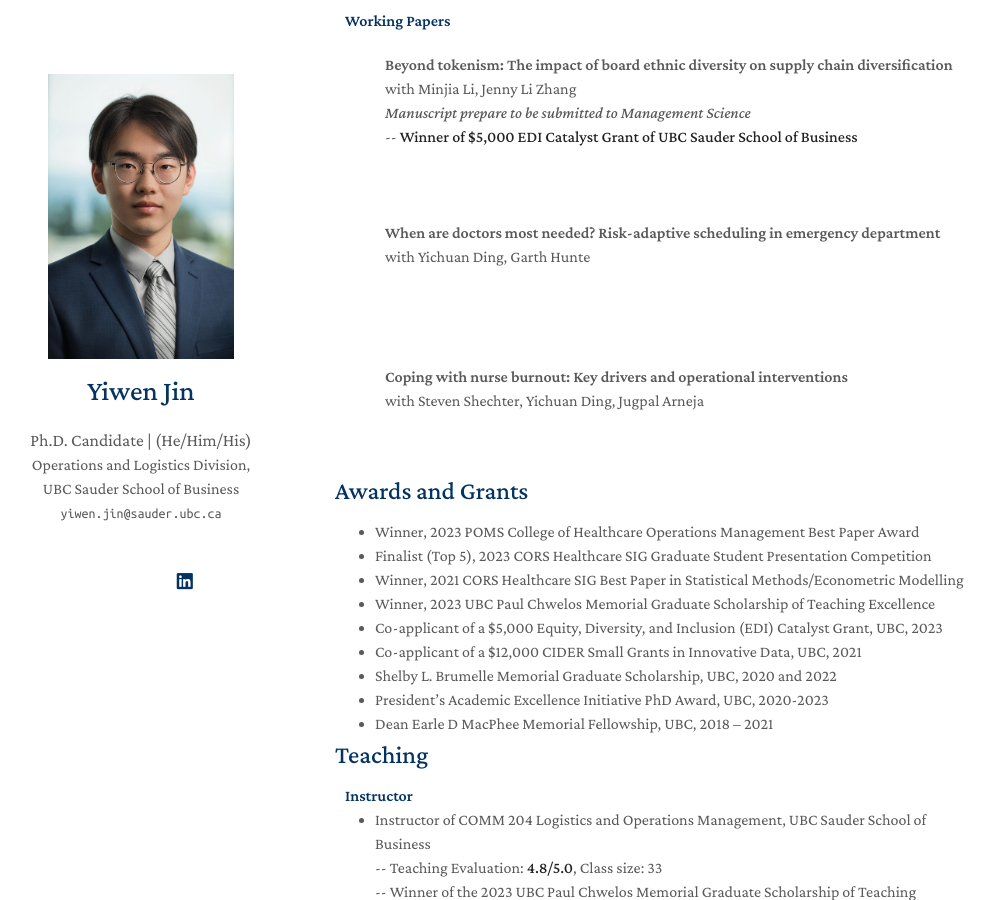
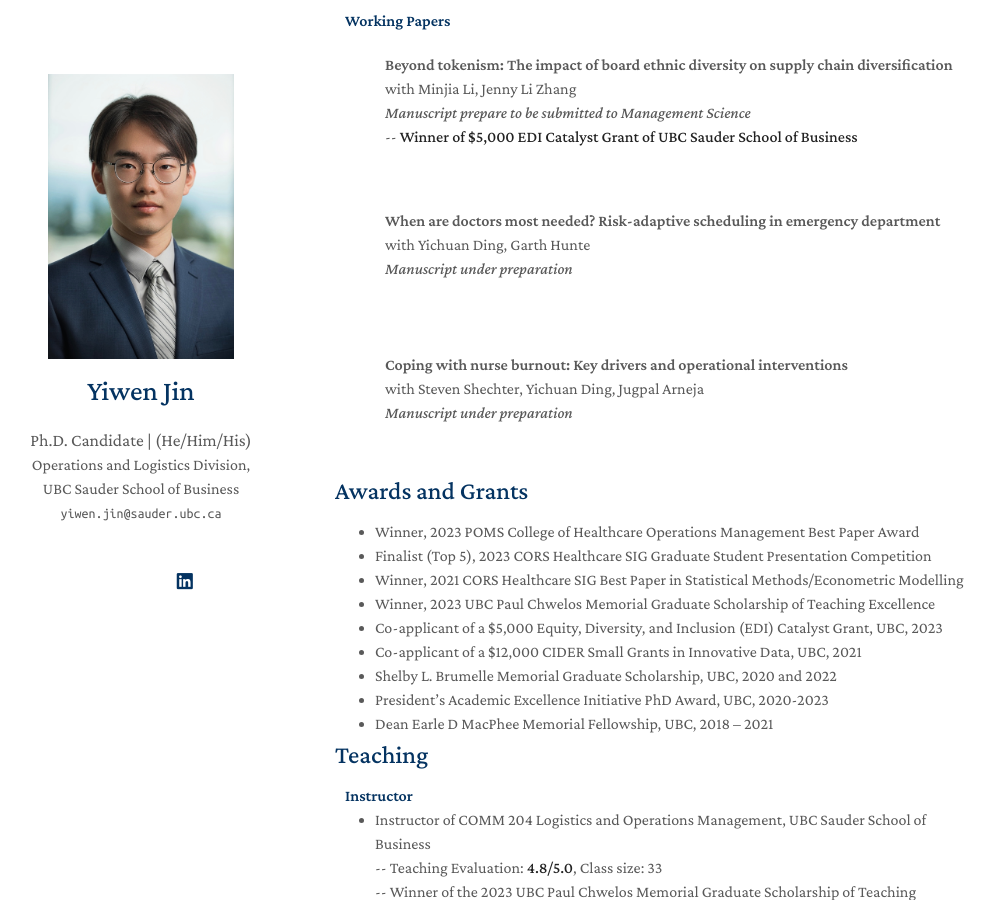
Before and after one commit to zeyang1225/zeyang1225.github.io, a Jekyll site: the page built from index.md, in a window 1280 px wide and 900 px high, scrolled down 1116 px. Shown: the whole window, without its empty margins (135-1130 px from the left). Built offline with Jekyll 4.4.1, drawn with Linux system fonts in a browser that asks for light colours; nearby versions of some CDN libraries; a style sheet for code colours, icons or effects is not loaded; our own code applies the rules of GitHub Pages for plain Markdown files.

Commit message:
Update papers.md

```diff
--- a/_includes/papers.md
+++ b/_includes/papers.md
@@ -81,6 +81,7 @@
   <div class="col-sm-9" style="position: relative;padding-right: 15px;padding-left: 20px;">
     <div class="title">When are doctors most needed? Risk-adaptive scheduling in emergency department</div>
     <div class="author">with Yichuan Ding, Garth Hunte</div>
+    <div class="periodical"><em>Manuscript under preparation</em></div>
   </div>
 </div>
 </li>
@@ -93,6 +94,7 @@
   <div class="col-sm-9" style="position: relative;padding-right: 15px;padding-left: 20px;">
     <div class="title">Coping with nurse burnout: Key drivers and operational interventions</div>
     <div class="author">with Steven Shechter, Yichuan Ding, Jugpal Arneja</div>
+    <div class="periodical"><em>Manuscript under preparation</em></div>
   </div>
 </div>
 </li>
```
